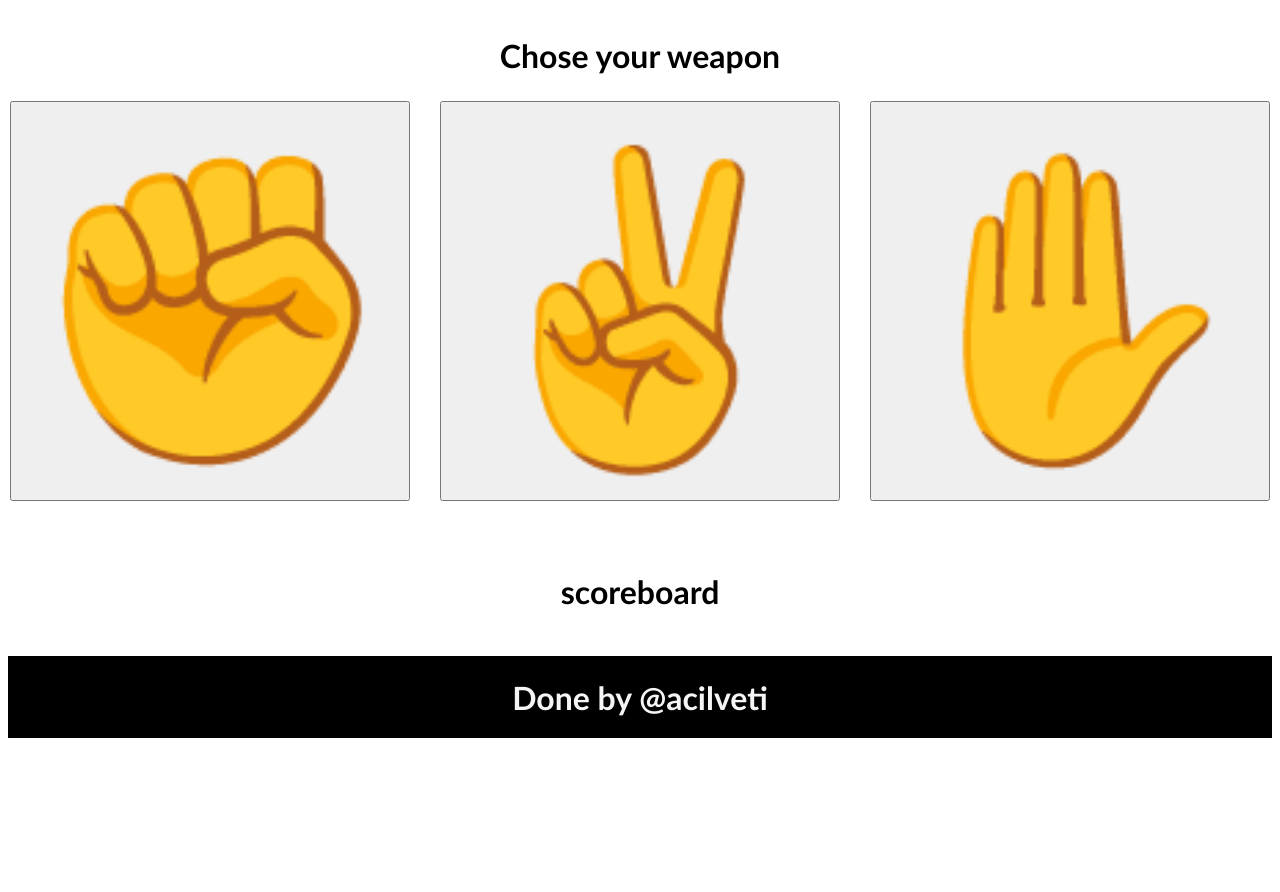
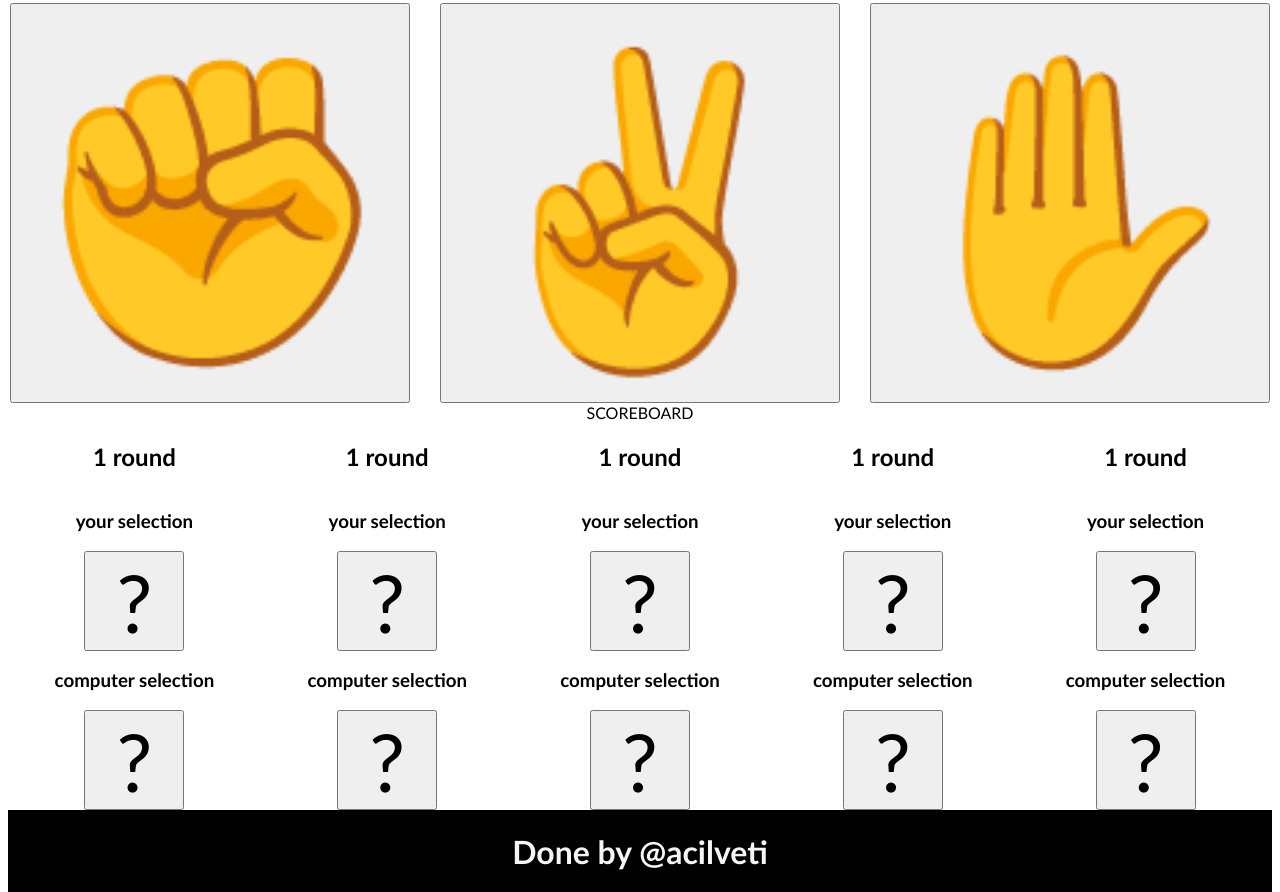
Before and after one commit to acilveti/rock-paper-scissors, a plain HTML site: page index.html in a window 1280 px wide. Shown: the part 270-1162 px from the top of the page. Before the commit the page ends 1016 px from the top, so only its background shows below. Drawn offline with Linux system fonts and the light colour scheme.

Commit message:
scoreboard rounds elements

```diff
--- a/index.html
+++ b/index.html
@@ -30,9 +30,64 @@
         </div>
 
     </div>
+    <div id="scoreboardtext">SCOREBOARD</div>
+    <div id="scoreboard">
+        <div class="round">
+            <h2>1 round</h2>
+            <h3>your selection</h3>
+            <button class="btn">
+                <div class = "sign">?</div>
+            </button>
+            <h3>computer selection</h3>
+            <button class="btn">
+                <div class = "sign">?</div>
+            </button>
+        </div>
+        <div class="round">
+            <h2>1 round</h2>
+            <h3>your selection</h3>
+            <button class="btn">
+                <div class = "sign">?</div>
+            </button>
+            <h3>computer selection</h3>
+            <button class="btn">
+                <div class = "sign">?</div>
+            </button>
+        </div>
+        <div class="round">
+            <h2>1 round</h2>
+            <h3>your selection</h3>
+            <button class="btn">
+                <div class = "sign">?</div>
+            </button>
+            <h3>computer selection</h3>
+            <button class="btn">
+                <div class = "sign">?</div>
+            </button>
+        </div>
+        <div class="round">
+            <h2>1 round</h2>
+            <h3>your selection</h3>
+            <button class="btn">
+                <div class = "sign">?</div>
+            </button>
+            <h3>computer selection</h3>
+            <button class="btn">
+                <div class = "sign">?</div>
+            </button>
+        </div>
+        <div class="round">
+            <h2>1 round</h2>
+            <h3>your selection</h3>
+            <button class="btn">
+                <div class = "sign">?</div>
+            </button>
+            <h3>computer selection</h3>
+            <button class="btn">
+                <div class = "sign">?</div>
+            </button>
+        </div>
 
-    <div id="scoreboard">
-        <h1>scoreboard</h1>
     </div>
 
     <div id="footer">
--- a/styles.css
+++ b/styles.css
@@ -57,9 +57,34 @@ div {
 }
 
 #playground .text {
-    display: block;
-    height: 30px;
-    margin: 30px;
-    flex: 0;
+    display: flex;
+    flex:0;
+    margin-top:20px;
+    margin-bottom: 0px;
+    font-size: 30px;
 
 }
+
+.round {
+    display:flex;
+    flex-direction: column;
+
+}
+.round .sign{
+    font-size: 80px;
+}
+
+.round .btn {
+    height: 100px;
+    width: 100px;
+}
+
+#scoreboard {
+
+    flex: 1;
+}
+
+#scoreboardtext {
+    height: 30px;
+    flex: 0 0 0;
+}
```
